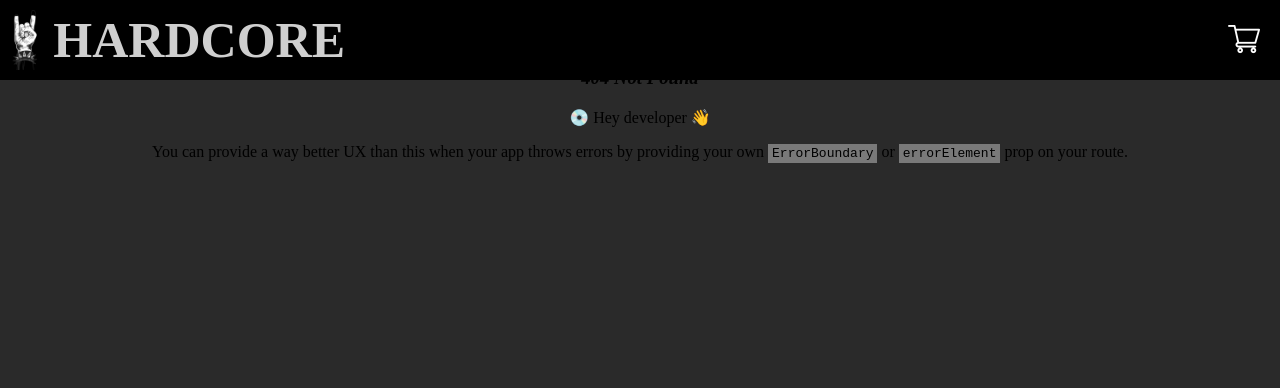
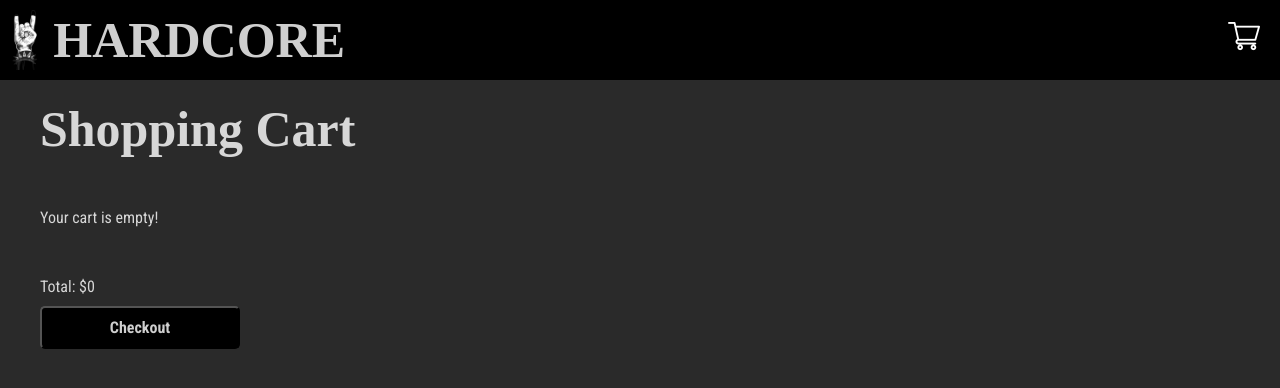
Before and after one commit to deniz-dilaverler/poser-detector, a React (Vite) app: page /cart in a window 1280 px wide. Before the commit this address had no page. Shown: the top 388 px of the page. Built offline with nearby package versions, Linux system fonts and the light colour scheme; a web font is replaced by a local one.

Commit message:
Shopping Cart Implemented

```diff
--- a/src/App.tsx
+++ b/src/App.tsx
@@ -3,6 +3,7 @@ import Navbar from "./components/Navbar.tsx";
 import { createBrowserRouter, RouterProvider } from 'react-router-dom';
 import HomePage from './pages/HomePage.tsx';
 import DetailedPage from './pages/DetailedPage.tsx';
+import CartPage from "./pages/CartPage.tsx";
 
 // TODO: Add default routing to error page
 const router = createBrowserRouter(
@@ -14,6 +15,10 @@ const router = createBrowserRouter(
     {
       path: "items/:id",
       element: <DetailedPage />
+    }
+    ,{
+      path: "cart/",
+      element: <CartPage />
     }
   ]
 )
--- /dev/null
+++ b/src/components/CartItem.tsx
@@ -0,0 +1,22 @@
+import { Item } from '../data/models.ts';
+import bin from '../assets/bin.png';
+const CartItem = (props: Item & { removeFromCart: () => void }) => {
+
+    return (
+        <div className="cartDisplay">
+            <div className="cartImageContainer">
+                <img className="cartImage" src={`tshirts/${props.images[0]}.png`} alt=""/>
+            </div>
+            <div className="cartInfoDisplay">
+                <h2 className="artist-title">{props.artist}</h2>
+                <p className="description"  style={{paddingTop: "5px"}}>{props.description} - ${props.price}</p>
+                <p className="description">XS</p>
+                <button className="deleteButton" onClick={props.removeFromCart}>
+                   Remove <img src={bin} alt=""/>
+                </button>
+            </div>
+        </div>
+    );
+};
+
+export default CartItem;
--- a/src/components/DetailedItemView/DetailedItemView.tsx
+++ b/src/components/DetailedItemView/DetailedItemView.tsx
@@ -4,12 +4,13 @@ import ItemInfoBox from "./ItemInfoBox.tsx";
 import Modal from "./Modal.tsx";
 import { Item } from '../../data/models.ts';
 
-const DetailedItemView = (props: Item) => {
+const DetailedItemView = (props: Item & { addCart: () => void }) => {
     console.log("props images")
     console.log(props.images)
     const [openQuiz, setOpenQuiz] = useState(false)
     const handleQuizOpen = () => {
         setOpenQuiz(true);
+        props.addCart()
     }
 
     return (
--- a/src/components/Navbar.tsx
+++ b/src/components/Navbar.tsx
@@ -10,9 +10,9 @@ const Navbar = () => {
                 <h1 className="main-title">HARDCORE</h1>
             </div>
             <div>
-                <button className="shopping-cart-button">
+                <a className="shopping-cart-button" href={"/cart"}>
                     <img src={cart} alt=""/>
-                </button>
+                </a>
             </div>
         </nav>
   );
--- /dev/null
+++ b/src/pages/CartPage.tsx
@@ -0,0 +1,46 @@
+import { useState, useEffect } from 'react';
+import "../styles/CartPage.css";
+import CartItem from "../components/CartItem.tsx";
+const CartPage = () => {
+    const [cartItems, setCartItems] = useState([]);
+    const [isCheckout, setIsCheckout] = useState(false);
+    useEffect(() => {
+        const cart = JSON.parse(localStorage.getItem('cart')) || [];
+        setCartItems(cart);
+    }, []);
+
+    const removeFromCart = (itemId) => {
+        let cart = JSON.parse(localStorage.getItem('cart')) || [];
+        cart = cart.filter(item => item.id !== itemId);
+        localStorage.setItem('cart', JSON.stringify(cart));
+        setCartItems(cart);
+    };
+
+    return (
+        <div className="cartPageContainer">
+            <h1 className="main-title" style={{marginBottom: "50px"}}>Shopping Cart</h1>
+            {cartItems.length === 0 ? (
+                <p className="description">Your cart is empty!</p>
+            ) : (
+                <div>
+                    {cartItems.map((item, index) => (
+                        <div key={index}>
+                            <CartItem id={item.id} artist={item.artist} description={item.description} price={item.price} images={item.images} removeFromCart={() => removeFromCart(item.id)}/>
+                        </div>
+                    ))}
+                </div>
+            )}
+            <div className="checkoutContainer">
+                <p className="description">Total: ${cartItems.reduce((acc, item) => acc + item.price, 0)}</p>
+                <button className="primary-button" onClick={() => setIsCheckout(true)}>Checkout</button>
+            </div>
+            {isCheckout && (
+                <div>
+                    <p className="description">Actually, this is not a valid website. So checkout obviously does not work.</p>
+                </div>
+            )}
+        </div>
+    );
+};
+
+export default CartPage;
--- a/src/pages/DetailedPage.tsx
+++ b/src/pages/DetailedPage.tsx
@@ -7,11 +7,18 @@ export default function DetailedPage() {
   let { id } = useParams<string>()
   const itemId:number = parseInt(id || "", 10);
   const item = items.find((item) => item.id === itemId);
-  console.log(item.images);
+
+  const addToCart = (item) => {
+    let cart = JSON.parse(localStorage.getItem('cart')) || [];
+    cart.push(item);
+    localStorage.setItem('cart', JSON.stringify(cart));
+  };
+
+
   if (!item) {
     return <div>Item not found</div>;
   }
   return (
-    <DetailedItemView artist={item.artist} description={item.description} price={item.price} id={item.id} images={item.images}/>
+    <DetailedItemView artist={item.artist} description={item.description} price={item.price} id={item.id} images={item.images} addCart={() => addToCart(item)}/>
   )
 }
--- /dev/null
+++ b/src/styles/CartPage.css
@@ -0,0 +1,68 @@
+.cartPageContainer {
+    display: flex;
+    flex-direction: column;
+    align-items: flex-start;
+    justify-content: center;
+    margin-top: 100px;
+    margin-left: 40px;
+    text-align: left;
+}
+
+.cartDisplay {
+    display: flex;
+    flex-direction: row;
+    align-items: flex-start;
+    justify-content: start;
+    margin-top: 20px;
+    margin-left: 0;
+}
+
+.cartInfoDisplay {
+    display: flex;
+    flex-direction: column;
+    align-items: flex-start;
+    justify-content: center;
+    margin-left: 20px;
+    width: fit-content;
+    margin-top: 20px;
+}
+
+.checkoutContainer {
+    display: flex;
+    flex-direction: column;
+    align-items: flex-start;
+    justify-content: start;
+    margin-top: 50px;
+    margin-left: 0;
+    margin-bottom: 20px;
+    text-align: left;
+    gap: 10px;
+    width: 200px;
+}
+
+.cartImageContainer {
+    width: 170px;
+}
+
+.deleteButton {
+    background-color: transparent;
+    color: var(--white);
+    padding: 5px 10px;
+    display: flex;
+    flex-direction: row;
+    align-items: center;
+    cursor: pointer;
+    margin-top: 5px;
+    border-radius: 5px;
+}
+
+.deleteButton img {
+    width: auto;
+    height: 16px;
+    padding-left: 6px;
+}
+
+.cartImage {
+    height: 150px;
+    width: auto;
+}
```
Also changed, not shown: src/assets/bin.png (added).
